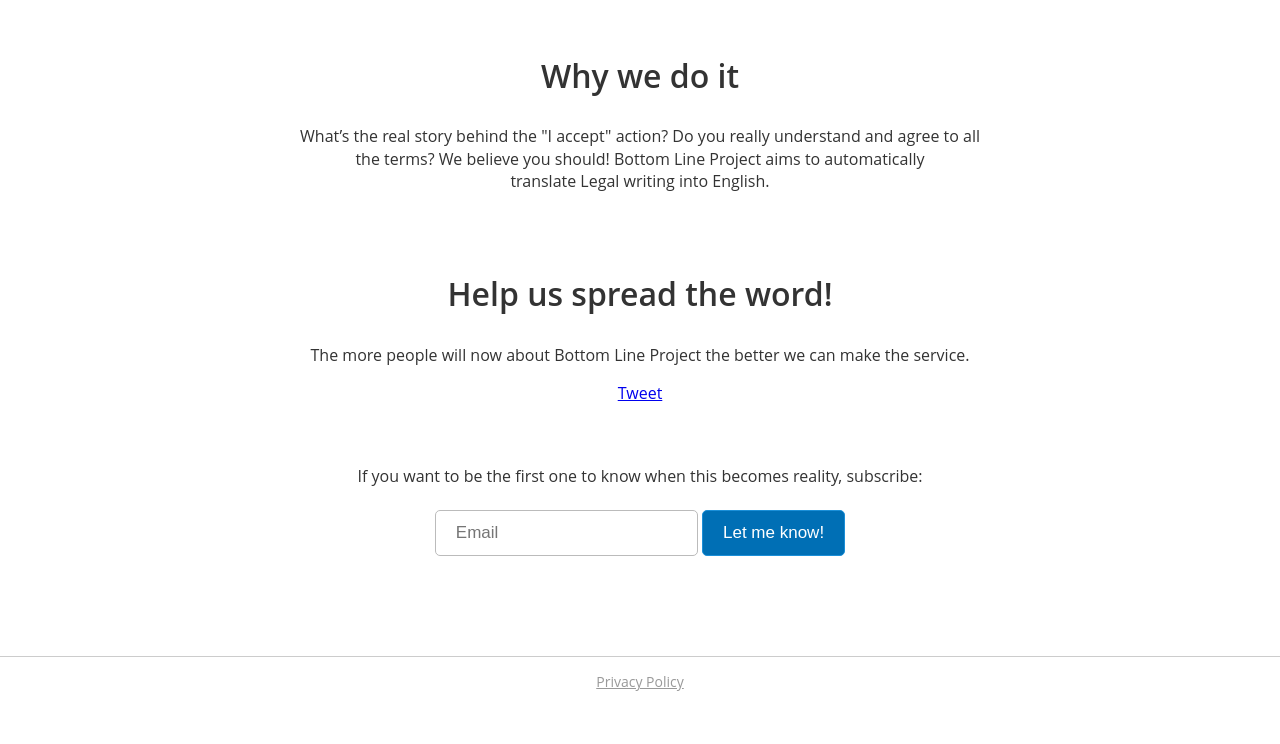
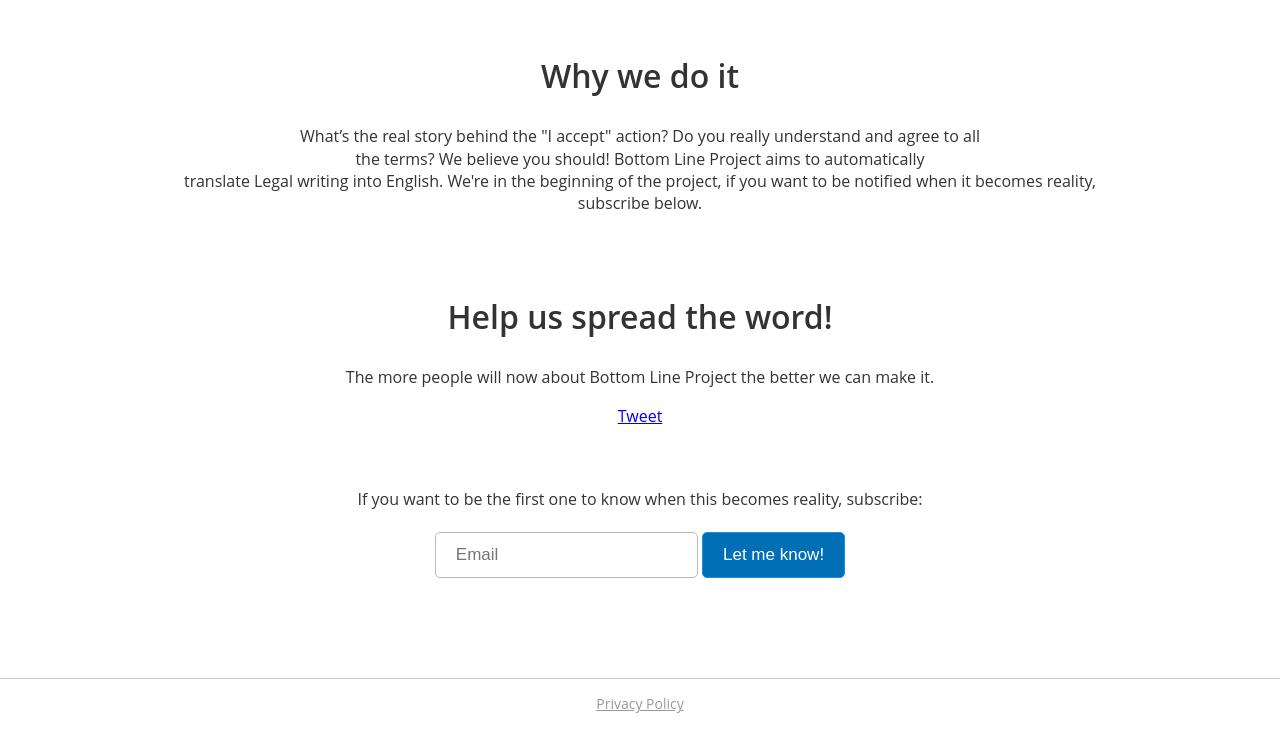
Before and after one commit to BottomLineProject/BottomLineProject, a plain HTML site: page index.html in a window 1280 px wide. Shown: the part 1139-1883 px from the top of the page. Before the commit the page ends 1861 px from the top, so only its background shows below. Drawn offline with nearby package versions, Linux system fonts and the light colour scheme; a script that the page names is missing.

Commit message:
minor changes

```diff
--- a/index.html
+++ b/index.html
@@ -112,14 +112,14 @@
                 <p>
                     What’s the real story behind the "I accept" action? Do you really understand and agree to all<br>
                     the terms? We believe you should! Bottom Line Project aims to automatically<br>
-                    translate Legal writing into English.
+                    translate Legal writing into English. We're in the beginning of the project, if you want to be notified when it becomes reality, subscribe below.
                 </p>
             </div>
 
             <div id="share">
                 <h2>Help us spread the word!</h2>
                 <p>
-                    The more people will now about Bottom Line Project the better we can make the service.<br>
+                    The more people will now about Bottom Line Project the better we can make it.<br>
                     <div class="fb-like" data-href="https://www.facebook.com/BottomLineProject" data-send="false" data-width="450" data-show-faces="false"></div>
 
                     <a href="https://twitter.com/share" class="twitter-share-button" data-url="http://bottomlineproject.org" data-text="Translate Legal writing into English!" data-via="BottomLineProject">Tweet</a>
--- a/js/main.js
+++ b/js/main.js
@@ -37,13 +37,13 @@
 				$form.removeClass('invalid');
 			}, 1500);
 		} else {
-			// do magic
 			var subscribersRef = new Firebase('https://bottomline.firebaseio.com/subscribers');
 			var created = new Date();
 			var email = $input.val();
 			subscribersRef.push({email: email, created: created.toString()});
 
 			$('.thanks').fadeIn(500);
+			$input.val('');
 		}
 	});
 });
```
